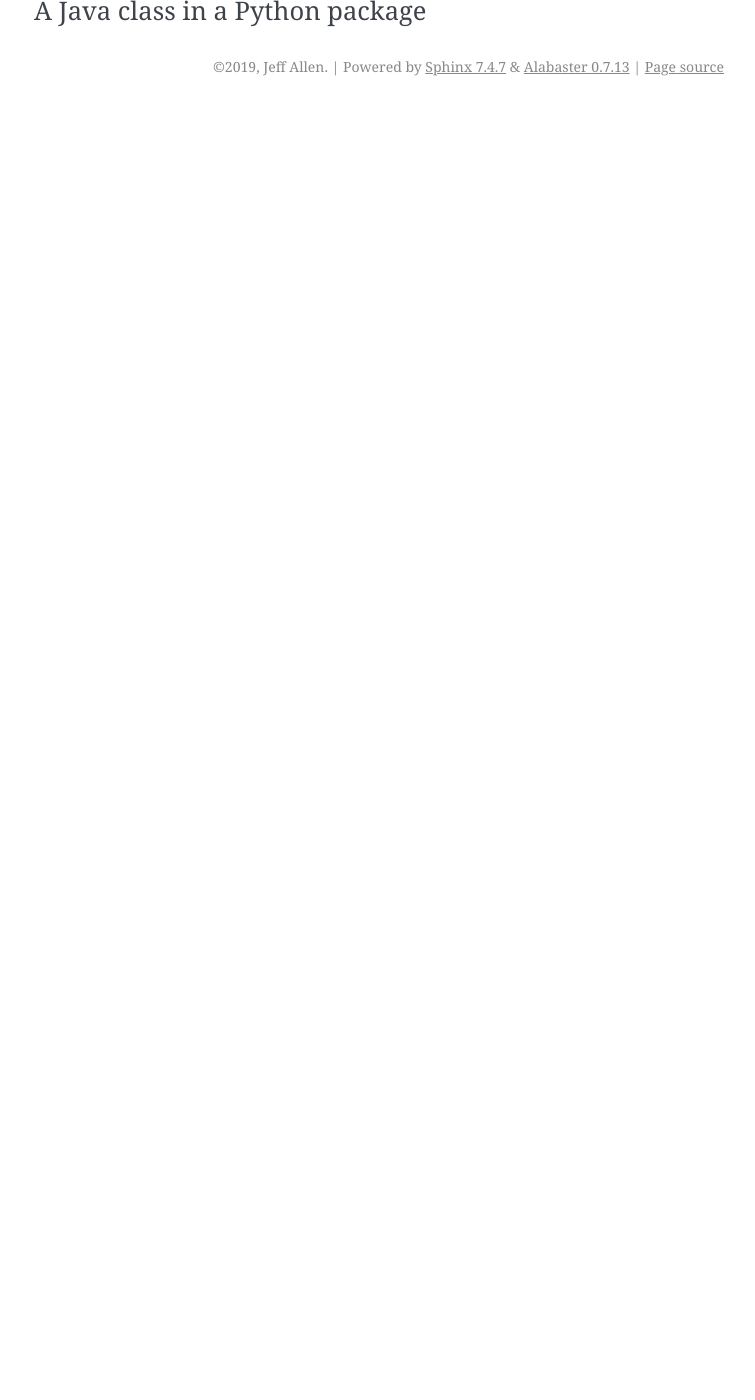
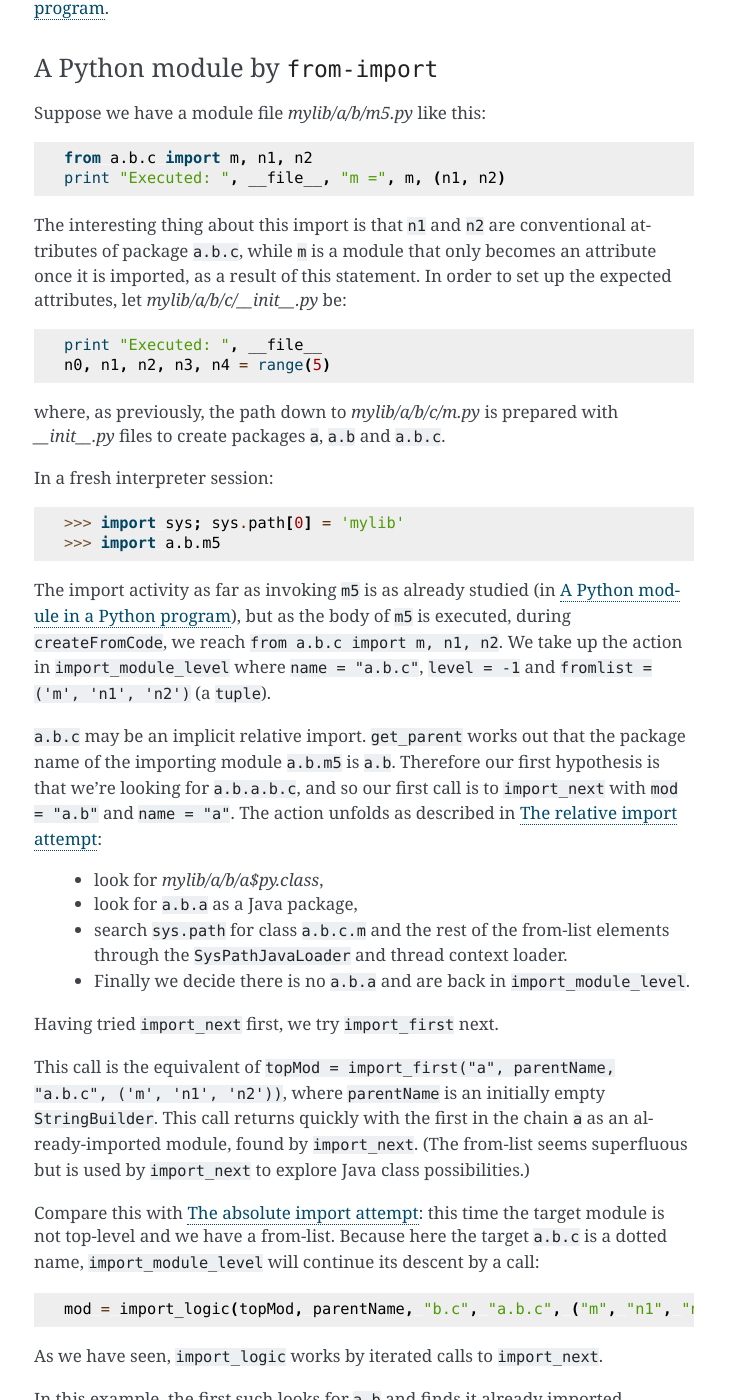
Before and after one commit to jeff5/inside-jython, a Sphinx documentation site: the page built from source/import.rst, in a window 1280 px wide and 1400 px high, scrolled down 12828 px. Shown: the whole window, without its empty margins (386-1141 px from the left). Built offline with Sphinx 7.4.7, drawn with Linux system fonts in a browser that asks for light colours; before the commit the page ends 12934 px from its top, so only the background shows below that; some of the changed text lies outside the part shown.

Commit message:
Describe absolute import with a from-list.
Also, some tidying up and insertion of cross-references.

```diff
--- a/source/import.rst
+++ b/source/import.rst
@@ -110,6 +110,8 @@ that of ``module`` or that of ``javapackage``?
 The choice has been made and reverted several times.
 
 
+.. _import-magic-2.7.1:
+
 Behaviour of Jython 2.0, 2.5.2, 2.7.1
 =====================================
 
@@ -128,6 +130,8 @@ if `a/b/c/D.py` exists instead,
 that module is loaded and becomes the meaning of ``a.b.c.D``,
 which is incorrect without explicit import.
 
+
+.. _import-magic-2.7.0:
 
 Behaviour of Jython 2.5.0, 2.5.3 and 2.7.0
 ==========================================
@@ -186,6 +190,9 @@ Sequence of events in Jython 2.7.1
 
 The following notes are from studying the operation of import mechanisms.
 
+
+.. _import-built-in:
+
 A built-in module (``exceptions``)
 ==================================
 
@@ -221,6 +228,7 @@ In our case, ``exceptions`` has no parent, and ``find_module`` will succeed.
 #. Offer the fully qualified name to each importer on ``sys.meta_path``.
 #. Attempt to load the module as a built-in (a Java class).
 #. Look along ``sys.path`` for a definition of the module.
+#. Consider whether ``fullName`` might be a Java package.
 
 ``exceptions`` is a built-in module,
 so the second option will find it for us using ``loadBuiltin``.
@@ -253,6 +261,8 @@ against the key ``"exceptions"``::
 This is slightly at variance with CPython
 where it shows as ``<module 'exceptions' (built-in)>`` and is definitely of type ``module``.
 
+
+.. _import-module-program:
 
 A Python module in a Python program
 ===================================
@@ -290,20 +300,23 @@ The ``-1`` in the calls is the ``level`` argument, set by the compiler,
 signifying a Python 2 style of search for ``a``:
 first relative to the current module, then as absolute.
 Action transfers now to ``import_module_level``, with essentially these arguments:
-``name="a.b.c.m"``, ``top=true``, ``modDict=globals()``, ``fromlist=None``, ``level=-1``.
+``name = "a.b.c.m"``, ``top = true``, ``modDict = globals()``, ``fromlist = None``, ``level = -1``.
 
 The first part of the logic is in helper ``get_parent()``,
 which has access to the globals of the importing module and the ``level``.
 In this case, ``get_parent`` finds that the console session is in no ``__package__``
-and has the module ``__name__ == "__main__"``.
+and has the module ``__name__ = "__main__"``.
 ``__path__`` is not set either (so it's not a package).
-``"__main__"`` is not a dotted module name and ``level==-1``,
+``"__main__"`` is not a dotted module name and ``level = -1``,
 so there is no parent name to return (return ``null``).
 Relative import is not possible at the top level (as we are).
 By a side effect,
 the ``__package__`` of the importing module is set here to ``None``.
 On return to ``import_module_level`` we have
-``pkgName==null`` and ``pkgMod==null``, characterising top-level import.
+``pkgName = null`` and ``pkgMod = null``, characterising top-level import.
+
+
+.. _import-module-first:
 
 First package
 -------------
@@ -318,17 +331,17 @@ at the fragment:
         PyObject topMod =
                 import_next(pkgMod, parentName, firstName, name, fromlist);
 
-In the example, ``name == "a.b.c.m"`` and ``firstName == "a"``.
+In the example, ``name = "a.b.c.m"`` and ``firstName = "a"``.
 ``import_next`` has the side-effect of adding ``"a"`` to the ``parentName`` buffer.
 Within ``import_next`` we check to see if module ``a`` is already loaded in ``sys.modules``,
 in which case we may return directly.
 If that is not the case, we have to load ``a``.
 This is attempted via a call to ``find_module(fullName, name, null)``,
-where here ``fullName == name == "a"``.
+where here ``fullName = name = "a"``.
 
 ``find_module`` expresses the standard Python module import logic
 applied to one requested module.
-We have already described the logic:
+We have already described (in :ref:`import-built-in`) the logic:
 
 #. Offer the fully qualified name to each importer on ``sys.meta_path``.
 #. Attempt to load the module as a built-in (a Java class).
@@ -344,7 +357,7 @@ we land at the call:
 
             ret = loadFromSource(sys, name, moduleName, Py.fileSystemDecode(p));
 
-where ``name == moduleName == "a"`` and ``p == "mylib"``.
+where ``name = moduleName = "a"`` and ``p = "mylib"``.
 ``sys.path`` entries like ``p`` are usually a ``PyString``, so ``p`` needs to be decoded.
 
 ``loadFromSource`` is not well named.
@@ -378,6 +391,9 @@ that have their own ``PyCode`` objects and other data as embedded values.
 After this, we return the module ``a`` from ``import_next`` into ``import_module_level``,
 and this establishes the "top module" of the import.
 
+
+.. _import-module-subsequent:
+
 Subsequent packages
 -------------------
 
@@ -405,11 +421,11 @@ Internally ``import_logic`` loops over the elements of the module path,
 loading each package,
 ending with the module defined by `mylib/b/c/m.py`.
 We enter with
-``mod == <module 'a' from 'mylib/a/__init__.py'>``,
-``parentName=="a"``,
-``restOfName=="b.c.m"``,
-``fullName=="a.b.c.m"``, and
-``fromlist==None``.
+``mod = <module 'a' from 'mylib/a/__init__.py'>``,
+``parentName = "a"``,
+``restOfName = "b.c.m"``,
+``fullName = "a.b.c.m"``, and
+``fromlist = None``.
 
 During the iteration, ``import_next``, already discussed above, is repeatedly called, as:
 
@@ -466,6 +482,8 @@ and finally we return through ``importOne`` into the compiled instruction with
    Differences in structure and logic may be significant.
 
 
+.. _import_relative_implicit:
+
 A Python module by relative import
 ==================================
 
@@ -486,10 +504,10 @@ and so this has to be a run-time discovery.
 In a fresh interpreter session,
 with an appropriately prepared path down to `mylib/a/b/c/m.py`::
 
->>> import sys; sys.path[0] = 'mylib'
->>> import a.b.m3
+   >>> import sys; sys.path[0] = 'mylib'
+   >>> import a.b.m3
 
-The action begins with an absolute import as already studied,
+The action begins with an absolute import as already studied (in :ref:`import-module-program`),
 but as the body of ``m3`` is executed, during ``createFromCode``,
 we reach the implicitly relative ``import c.m``.
 We take up the story there.
@@ -497,7 +515,10 @@ We take up the story there.
 The compiler has translated ``import c.m`` into ``imp.importOne("c.m", <current frame>, -1)``,
 just as before.
 Action transfers now to ``import_module_level``, with essentially these arguments:
-``name="c.m"``, ``top=true``, ``modDict=a.b.m3.globals()``, ``fromlist=None``, ``level=-1``.
+``name = "c.m"``, ``top = true``,
+``modDict = a.b.m3.globals()``,
+``fromlist = None``,
+``level = -1``.
 
 The first part of the logic is in helper ``get_parent``,
 which has to work out the parent module name using ``globals()`` and ``level`` as input.
@@ -523,6 +544,8 @@ and ultimately returned to the body code of ``m3``,
 to be assigned to ``a.b.m3.__dict__['c']``.
 
 
+.. _import-module-absolute:
+
 A Python module by absolute import
 ==================================
 
@@ -539,19 +562,26 @@ The import mechanism has to be ready for the possibility that ``a.b.sys`` is the
 In a fresh interpreter session,
 with an appropriately prepared path down to `mylib/a/b/c/m.py`::
 
->>> import sys; sys.path[0] = 'mylib'
->>> import a.b.m4
+   >>> import sys; sys.path[0] = 'mylib'
+   >>> import a.b.m4
 
-The action begins with an absolute import as already studied,
+The action begins with an absolute import as already studied (in :ref:`import-module-program`),
 but as the body of ``m4`` is executed, during ``createFromCode``,
 we reach the (possibly) implicitly relative ``import sys``.
 We take up the story there.
 
 The compiler has translated ``import sys`` into ``imp.importOne("sys", <current frame>, -1)``.
 We arrive in ``import_module_level``, with essentially these arguments:
-``name="sys"``, ``top=true``, ``modDict=a.b.m4.globals()``, ``fromlist=None``, ``level=-1``.
+``name = "sys"``,
+``top = true``,
+``modDict = a.b.m4.globals()``,
+``fromlist = None``,
+``level = -1``.
 The helper ``get_parent`` works out that
 the package name of the importing module ``a.b.m4`` is ``a.b``.
+
+
+.. _import-module-relative-attempt:
 
 The relative import attempt
 ---------------------------
@@ -562,10 +592,12 @@ in order to search out a module called ``a.b.sys``.
 Unlike previous examples, this is not going to succeed,
 and it is worth following the steps by which Jython decides no such module exists.
 
+``import_next`` first checks ``sys.modules`` for the key ``a.b.sys``.
+No such module has been imported, and so it moves on.
+
 Because there is an enclosing module,
 ``import_next`` calls ``PyModule.impAttr``.
-In ``impAttr``, the check in ``sys.modules`` fails,
-since it is looking for ``a.b.sys``,
+In ``impAttr``, the check in ``sys.modules`` fails (again),
 so it calls effectively ``attr = imp.find_module("sys", "a.b.sys", ['mylib/a/b'])``.
 
 Within ``find_module``,
@@ -635,6 +667,9 @@ There isn't one, of course,
 which finally allows ``import_next`` to conclude that there is no ``a.b.sys`` module,
 and report this back into ``import_module_level``.
 
+
+.. _import-module-absolute-attempt:
+
 The absolute import attempt
 ---------------------------
 
@@ -646,13 +681,124 @@ in order to search out a top-level module called ``sys``.
 
 ``import_first`` delegates to ``import_next`` which quickly finds ``sys`` in ``sys.modules``.
 If we had chosen in `m4.py` to import a module not already loaded,
-a chain of events would unfold like that already described for import to a program.
+a chain of events would unfold like that already described for :ref:`import-module-program`.
 
 
-
+.. _import_from_module:
 
 A Python module by ``from-import``
 ==================================
+
+Suppose we have a module file `mylib/a/b/m5.py` like this::
+
+   from a.b.c import m, n1, n2
+   print "Executed: ", __file__, "m =", m, (n1, n2)
+
+The interesting thing about this import is that
+``n1`` and ``n2`` are conventional attributes of package ``a.b.c``,
+while ``m`` is a module that only becomes an attribute once it is imported,
+as a result of this statement.
+In order to set up the expected attributes, let `mylib/a/b/c/__init__.py` be::
+
+   print "Executed: ", __file__
+   n0, n1, n2, n3, n4 = range(5)
+
+where, as previously, the path down to `mylib/a/b/c/m.py`
+is prepared with `__init__.py` files
+to create packages ``a``, ``a.b`` and ``a.b.c``.
+
+In a fresh interpreter session::
+
+   >>> import sys; sys.path[0] = 'mylib'
+   >>> import a.b.m5
+
+The import activity as far as invoking ``m5``
+is as already studied (in :ref:`import-module-program`),
+but as the body of ``m5`` is executed, during ``createFromCode``,
+we reach ``from a.b.c import m, n1, n2``.
+We take up the action in ``import_module_level``
+where ``name = "a.b.c"``, ``level = -1`` and ``fromlist = ('m', 'n1', 'n2')`` (a ``tuple``).
+
+
+``a.b.c`` may be an implicit relative import.
+``get_parent`` works out that
+the package name of the importing module ``a.b.m5`` is ``a.b``.
+Therefore our first hypothesis is that we're looking for ``a.b.a.b.c``,
+and so our first call is to ``import_next`` with ``mod = "a.b"`` and ``name = "a"``.
+The action unfolds as described in :ref:`import-module-relative-attempt`:
+
+ * look for `mylib/a/b/a$py.class`,
+ * look for ``a.b.a`` as a Java package,
+ * search ``sys.path`` for class ``a.b.c.m`` and the rest of the from-list elements
+   through the ``SysPathJavaLoader`` and thread context loader.
+ * Finally we decide there is no ``a.b.a`` and are back in ``import_module_level``.
+
+Having tried ``import_next`` first, we try ``import_first`` next.
+
+This call is the equivalent of
+``topMod = import_first("a", parentName, "a.b.c", ('m', 'n1', 'n2'))``,
+where ``parentName`` is an initially empty ``StringBuilder``.
+This call returns quickly with the first in the chain ``a`` as an already-imported module,
+found by ``import_next``.
+(The from-list seems superfluous
+but is used by ``import_next`` to explore Java class possibilities.)
+
+Compare this with :ref:`import-module-absolute-attempt`:
+this time the target module is not top-level and we have a from-list.
+Because here the target ``a.b.c`` is a dotted name,
+``import_module_level`` will continue its descent by a call:
+
+.. code-block:: java
+
+      mod = import_logic(topMod, parentName, "b.c", "a.b.c", ("m", "n1", "n2"))
+
+As we have seen,
+``import_logic`` works by iterated calls to ``import_next``.
+
+In this example, the first such looks for ``a.b`` and finds it already imported.
+
+The second looks for ``a.b.c`` which is not yet imported.
+This will go via ``PyModule.impAttr`` for the module instance ``a.b``,
+in which ``imp.find_module`` will succeed in returning the module ``a.b.c``.
+This is the point at which ``a.b`` gets a new attribute ``c`` referring to the module found.
+
+The next interesting action rounds out ``import_module_level`` with a call to ``ensureFromList``.
+Effectively this is called with
+``mod = <module 'a.b.c'>``,
+``fromlist = ('m', 'n1', 'n2')``,
+``name = "a.b.c"``,
+``recursive = false``.
+It iterates the from-list to make sure,
+by a call to ``mod.__findattr__``,
+that each name on it is actually an attribute of the module.
+
+The first name on the list ``m``, is not an attribute,
+so the call ``mod.__findattr__("m")`` ends up in ``impAttr``,
+and hence automatically imports ``a.b.c.m`` via a call to ``find_module``.
+This import adds the module as an attribute ``m`` to ``a.b.c``.
+
+.. note::
+   This is incorrect Python behaviour, for a simple ``__findattr__`` to result in an import.
+   In the code of ``ensureFromList``, if the find fails,
+   ``ensureFromList`` itself will organise the import.
+   The implementation of ``PyModule.impAttr`` is part of the 2.7.1 magic,
+   described in :ref:`import-magic-2.7.1`.
+
+The other two calls ``mod.__findattr__("n1")`` and ``mod.__findattr__("n2")``
+find their targets as attributes in the dictionary of ``a.b.c``.
+
+The value finally returned by ``import_module_level``,
+and hence by the import operation as a whole,
+is ``<module 'a.b.c' from 'mylib/a/b/c/__init__$py.class'>``.
+Code generated in the caller `m5.py` receives this value into a temporary variable,
+then assigns module globals ``m``, ``n1``, and ``n2`` from its attributes.
+
+Execution of `m5.py` now continues as part of the import of that at the prompt,
+and the final state is illustrated by::
+
+   >>> a.b.m5.m, a.b.m5.n1, a.b.m5.n2
+   (<module 'a.b.c.m' from 'mylib\a\b\c\m$py.class'>, 1, 2)
+
 
 
 
```
Also changed, not shown: other parts of source/import.rst (+1 -1 lines).
